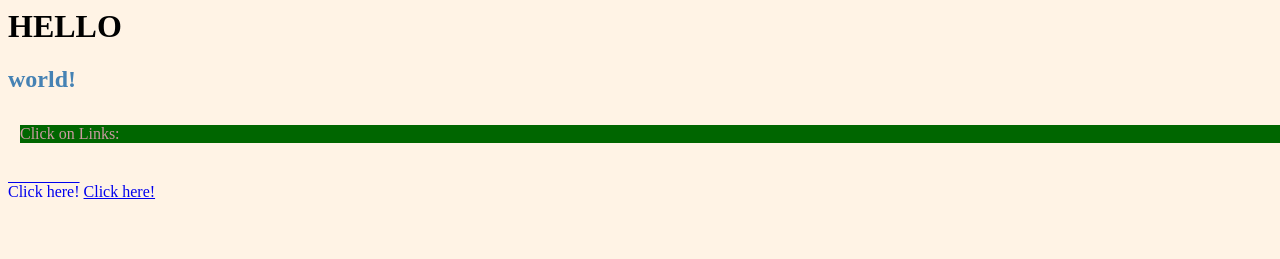
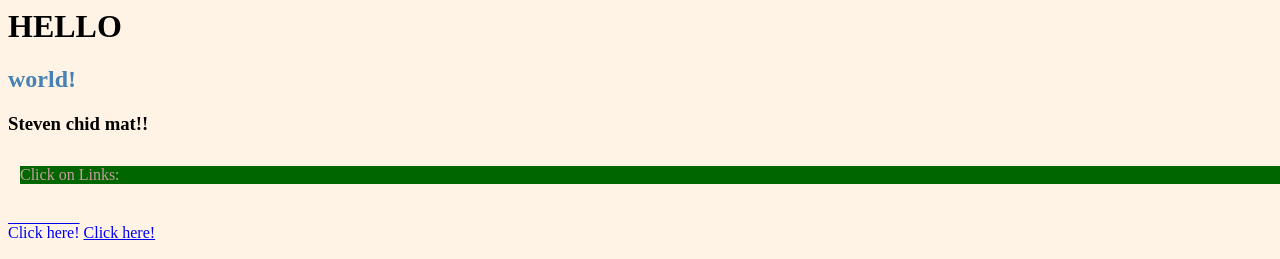
Before and after one commit to saakshi5/demo, a plain HTML site: page index.html in a window 1280 px wide. Shown: the top 259 px of the page. Drawn offline with Linux system fonts and the light colour scheme.

Commit message:
steven chid mat

```diff
--- a/index.html
+++ b/index.html
@@ -9,6 +9,8 @@
     <h2 id="head" style="color:steelblue;">
         world!
     </h2>
+    <h3>Steven chid mat!!</h3>
+
 <p id="animate">Click on Links:</p><br><br>
 <a href="http://www.google.com" class="link" >Click here!</a>
 
```
